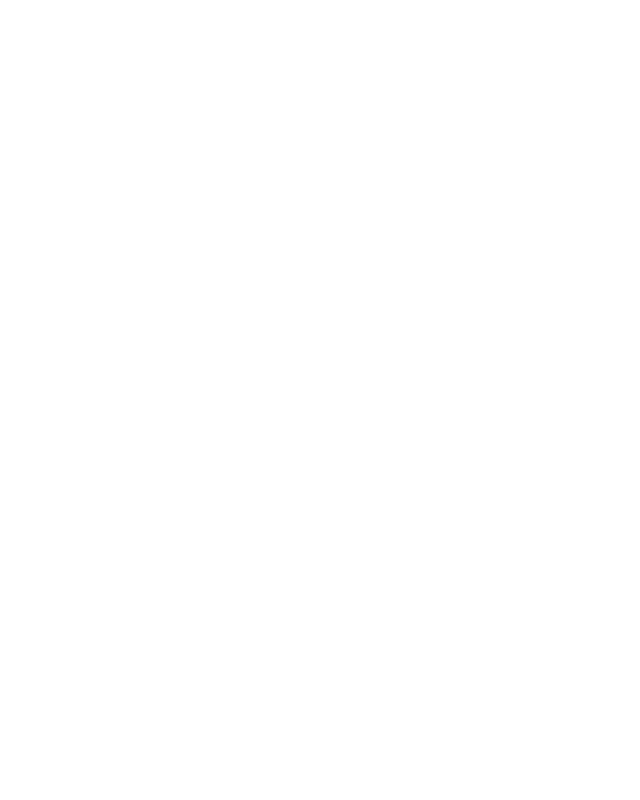
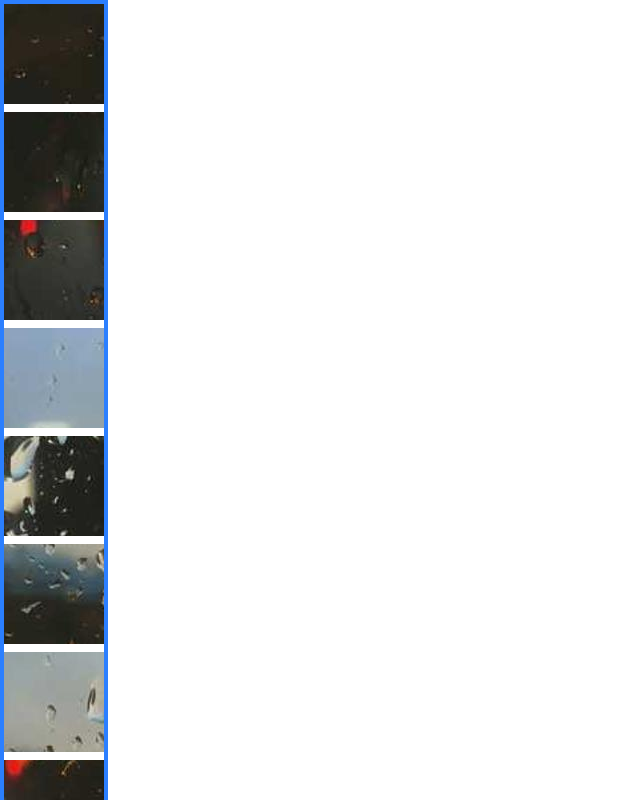
Before and after one commit to Myo-Htet-San-Brainy/Sliding-Tiles, a Next.js app: page / in a window 1280 px wide. Shown: the top 800 px of the page, without its empty margins (0-640 px from the left). Built offline with nearby package versions, Linux system fonts and the light colour scheme.

Commit message:
refactor from canvas to bg-img technique and basic game mechanisms done

```diff
--- a/app/page.tsx
+++ b/app/page.tsx
@@ -1,120 +1,117 @@
 "use client";
+import { v4 as uuidv4 } from "uuid";
+import { generatePieces, shuffleArray } from "@/lib";
+import { isMoveKey, Piece } from "@/types";
+import React, { useEffect, useState } from "react";
 
-import { useEffect, useRef } from "react";
+const pieceSize = 100;
+const imgSize = 500;
+const cols = imgSize / pieceSize;
+const imgSrc = "/goodboi.jpg";
 
-const page = () => {
-  const sourceImgRef = useRef<null | HTMLImageElement>(null);
-  const destCanvasRef = useRef<null | HTMLCanvasElement>(null);
+const Page = () => {
+  const [pieces, SetPieces] = useState(generatePieces(imgSize, pieceSize));
+  const [currentlySelected, setCurrentlySelected] = useState<number | null>(
+    null
+  );
+  function handlePiecesChange(newPieces: Piece[]) {
+    SetPieces(newPieces);
+  }
+  function handleMoveKeys(keyName: "w" | "a" | "s" | "d") {
+    let targetIndex;
+    switch (keyName) {
+      case "w":
+        targetIndex = currentlySelected! - cols;
+        if (isMovable(targetIndex)) {
+          swap(targetIndex);
+        }
+        break;
+      case "s":
+        targetIndex = currentlySelected! + cols;
+        if (isMovable(targetIndex)) {
+          swap(targetIndex);
+        }
+        break;
+      case "a":
+        targetIndex = currentlySelected! - 1;
+        if (isMovable(targetIndex)) {
+          swap(targetIndex);
+        }
+        break;
+      case "d":
+        targetIndex = currentlySelected! + 1;
+        if (isMovable(targetIndex)) {
+          swap(targetIndex);
+        }
+        break;
+    }
+  }
+
+  function isMovable(targetIndex: number): boolean {
+    return (
+      pieces[targetIndex] !== undefined && pieces[targetIndex].isEmptyPiece
+    );
+  }
+
+  function swap(targetIndex: number) {
+    const piecesCopy = [...pieces];
+    const temp = piecesCopy[targetIndex];
+    piecesCopy[targetIndex] = piecesCopy[currentlySelected!];
+    piecesCopy[currentlySelected!] = temp;
+    handlePiecesChange(piecesCopy);
+  }
 
   useEffect(() => {
-    if (destCanvasRef.current && sourceImgRef.current) {
-      const ctx = destCanvasRef.current.getContext("2d");
-      //set canvas size same as pic size
-      console.log("natural w", sourceImgRef.current?.naturalWidth);
-      console.log("natural h", sourceImgRef.current?.naturalHeight);
+    function handleKeydown(e: KeyboardEvent) {
+      const keyName = e.key;
 
-      console.log(" w", sourceImgRef.current?.width);
-      console.log(" h", sourceImgRef.current?.height);
+      if (isMoveKey(keyName)) {
+        handleMoveKeys(keyName);
+      }
+    }
+    if (currentlySelected) {
+      document.addEventListener("keydown", handleKeydown);
+    }
+    return () => {
+      document.removeEventListener("keydown", handleKeydown);
+    };
+  }, [currentlySelected]);
 
-      destCanvasRef.current.width = sourceImgRef.current?.naturalWidth;
-      destCanvasRef.current.height = sourceImgRef.current?.naturalHeight;
+  const gridCols = `grid-cols-${cols}`;
+  return (
+    <div
+      className={`bg-white border-4 border-blue-500 w-fit h-fit grid ${gridCols} gap-2`}
+    >
+      {pieces.map((piece, index) => {
+        if (!piece.isEmptyPiece) {
+          const isSelected = currentlySelected === index;
 
-      //no of rows, no of cols
-      const pieceSize = 100;
-      const rows = 500 / pieceSize;
-      const cols = 500 / pieceSize;
-      //get data ready - sx, sy, sw, sh, dx, dy, dw, dh
-      const pieces = [];
-      for (let r = 0; r < Array(rows).length; r++) {
-        for (let y = 0; y < Array(cols).length; y++) {
-          const sx = r * pieceSize;
-          const sy = y * pieceSize;
-          const sw = pieceSize;
-          const sh = pieceSize;
-          const dx = r * pieceSize;
-          const dy = y * pieceSize;
-          const dw = pieceSize;
-          const dh = pieceSize;
-          pieces.push({ sx, sy, sw, sh, dx, dy, dw, dh });
+          return (
+            <div
+              key={piece.id}
+              onClick={(e) => {
+                if (currentlySelected === index) {
+                  setCurrentlySelected(null);
+                  return;
+                }
+                setCurrentlySelected(index);
+              }}
+              style={{
+                backgroundImage: `url(${imgSrc})`,
+                // backgroundSize: "500px 500px",
+                backgroundPosition: `top ${piece.bgPos?.y}px left ${piece.bgPos?.x}px`,
+              }}
+              className={`w-[100px] h-[100px] ${
+                isSelected ? "shadow shadow-red-500" : ""
+              }`}
+            />
+          );
+        } else {
+          return <div key={piece.id} className="w-[100px] h-[100px]"></div>;
         }
-      }
-      // render
-      pieces.forEach((piece, index) => {
-        // console.log(`piece ${index}:`, {
-        //   sx: piece.sx,
-        //   sy: piece.sy,
-        //   sw: piece.sw,
-        //   sh: piece.sh,
-        //   dx: piece.dx,
-        //   dy: piece.dy,
-        //   dw: piece.dw,
-        //   dh: piece.dh,
-        // });
-        ctx?.drawImage(
-          sourceImgRef.current as HTMLImageElement,
-          piece.sx,
-          piece.sy,
-          piece.sw,
-          piece.sh,
-          piece.dx,
-          piece.dy,
-          piece.dw,
-          piece.dh
-        );
-      });
-
-      //   sx: pieces[0].sx,
-      //   sy: pieces[0].sy,
-      //   sw: pieces[0].sw,
-      //   sh: pieces[0].sh,
-      //   dx: pieces[0].dx,
-      //   dy: pieces[0].dy,
-      //   dw: pieces[0].dw,
-      //   dh: pieces[0].dh,
-      // });
-
-      // ctx?.drawImage(
-      //   sourceImgRef.current as HTMLImageElement,
-      //   pieces[0].sx,
-      //   pieces[0].sy,
-      //   pieces[0].sw,
-      //   pieces[0].sh,
-      //   pieces[0].dx,
-      //   pieces[0].dy,
-      //   pieces[0].dw,
-      //   pieces[0].dh
-      // );
-
-      // console.log(`piece 1:`, {
-      //   sx: pieces[1].sx,
-      //   sy: pieces[1].sy,
-      //   sw: pieces[1].sw,
-      //   sh: pieces[1].sh,
-      //   dx: pieces[1].dx,
-      //   dy: pieces[1].dy,
-      //   dw: pieces[1].dw,
-      //   dh: pieces[1].dh,
-      // });
-
-      // ctx?.drawImage(
-      //   sourceImgRef.current as HTMLImageElement,
-      //   pieces[1].sx,
-      //   pieces[1].sy,
-      //   pieces[1].sw,
-      //   pieces[1].sh,
-      //   pieces[1].dx,
-      //   pieces[1].dy,
-      //   pieces[1].dw,
-      //   pieces[1].dh
-      // );
-    }
-  }, []);
-
-  return (
-    <div>
-      <canvas ref={destCanvasRef}></canvas>
-      <img ref={sourceImgRef} src="/goodboi.jpg" alt="idk" className="hidden" />
+      })}
     </div>
   );
 };
-export default page;
+
+export default Page;
--- a/jigsaw/index.ts
+++ /dev/null
@@ -1,3 +0,0 @@
-// function (params:type) {
-
-// }
--- /dev/null
+++ b/lib/index.ts
@@ -0,0 +1,33 @@
+import { Piece } from "@/types";
+import { v4 as uuidv4 } from "uuid";
+
+export function generatePieces(imgSize: number, pieceSize: number): Piece[] {
+  const pieces: Piece[] = [];
+
+  const rows = imgSize / pieceSize;
+  const cols = imgSize / pieceSize;
+  for (let r = 0; r < Array(rows).length; r++) {
+    for (let c = 0; c < Array(cols).length; c++) {
+      pieces.push({
+        id: uuidv4(),
+        bgPos: { x: -c * pieceSize, y: -r * pieceSize },
+        isEmptyPiece: false,
+      });
+    }
+  }
+  const shuffledPieces = shuffleArray(pieces);
+  shuffledPieces.push({
+    id: uuidv4(),
+    isEmptyPiece: true,
+  });
+  return shuffledPieces;
+}
+
+export function shuffleArray<T>(array: T[]): T[] {
+  const shuffled = [...array]; // Create a copy to avoid mutating the original array
+  for (let i = shuffled.length - 1; i > 0; i--) {
+    const j = Math.floor(Math.random() * (i + 1)); // Pick a random index
+    [shuffled[i], shuffled[j]] = [shuffled[j], shuffled[i]]; // Swap elements
+  }
+  return shuffled;
+}
--- /dev/null
+++ b/types/index.ts
@@ -0,0 +1,14 @@
+export interface Piece {
+  id: string;
+  bgPos?: {
+    x: number;
+    y: number;
+  };
+  isEmptyPiece: boolean;
+}
+
+export type MoveKey = "w" | "a" | "s" | "d";
+export const moveKeys = ["w", "a", "s", "d"];
+export function isMoveKey(keyName: string): keyName is MoveKey {
+  return moveKeys.includes(keyName);
+}
```
Also changed, not shown: package.json (+6 -4 lines), 1 other file (tests, documents, lock files or other folders).
